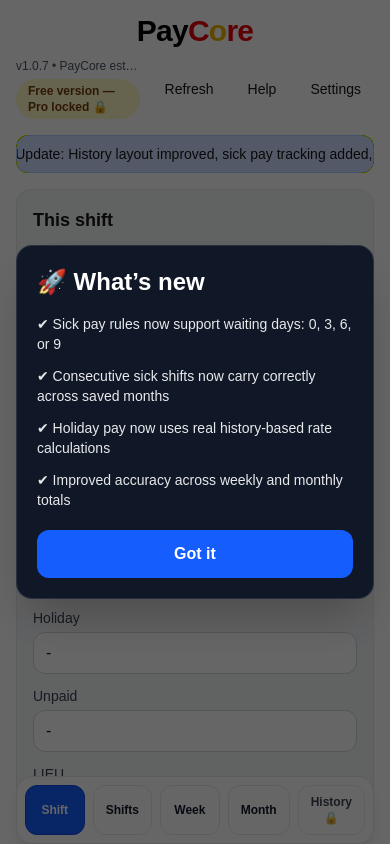
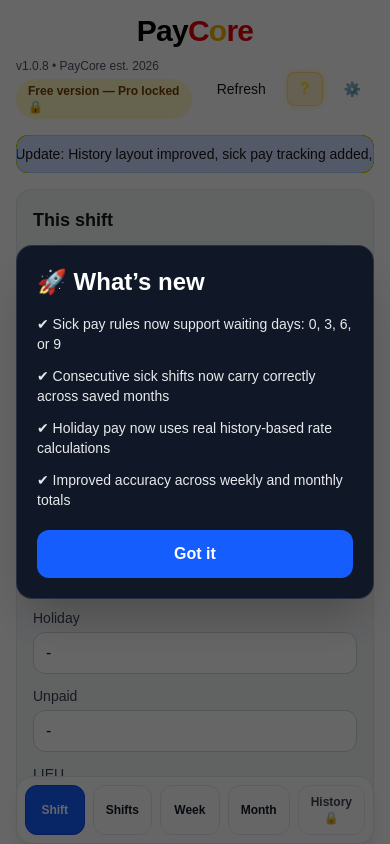
Before and after one commit to phil18019/wage-app, a Next.js app: page /app in a window 390 px wide. Built offline with nearby package versions, Linux system fonts and the light colour scheme.

Commit message:
v1.0.8: mobile header fix, help icon styled (yellow), layout polish

```diff
--- a/app/app/page.tsx
+++ b/app/app/page.tsx
@@ -403,7 +403,7 @@ function rateForDateFromSettings(settings: Settings, date: string) {
 type TabKey = "shift" | "shifts" | "week" | "month" | "history";
 
 export default function Home() {
-  const APP_VERSION = "1.0.7"; // bump this every release
+  const APP_VERSION = "1.0.8"; // bump this every release
 
 useEffect(() => {
   const checkVersion = () => {
@@ -1308,16 +1308,18 @@ const input =
 
  <Link
   href="/help"
-    className="text-sm px-3 py-2 rounded-lg bg-white/10 hover:bg-white/15 border border-white/10"
-  >
-    Help
+  className="text-base px-3 py-2 rounded-lg bg-yellow-500/20 hover:bg-yellow-500/30 border border-yellow-400/40 text-yellow-300 font-extrabold leading-none shadow-[0_0_6px_rgba(250,204,21,0.4)]"
+  title="Help"
+>
+  ?
 </Link>
 
 <Link
   href="/settings"
   className="text-sm px-3 py-2 rounded-lg bg-white/10 hover:bg-white/15 border border-white/10"
-  >
-    Settings
+  title="Settings"
+>
+  ⚙️
 </Link>
 </nav>
           </div>
```
Lines whose indentation alone changed are shown as unchanged.
